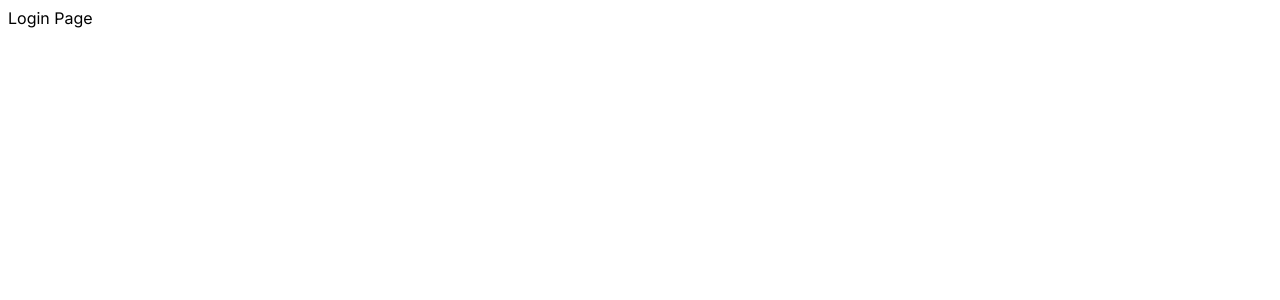
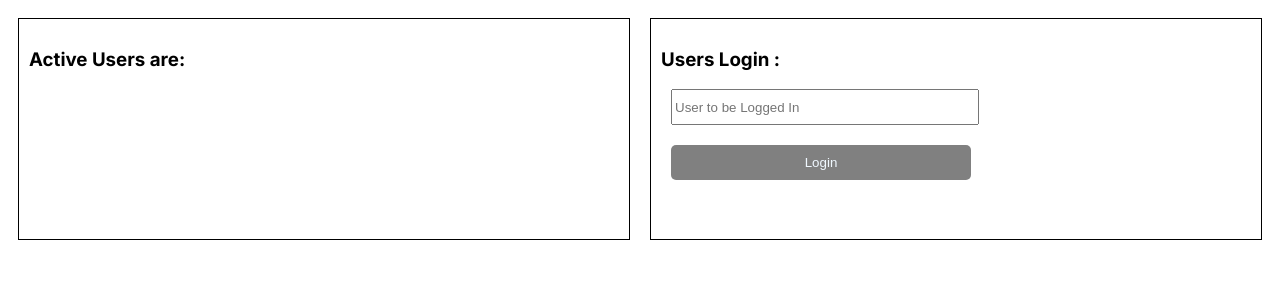
Before and after one commit to SohomSaha045/next-api, a Next.js app: page /login in a window 1280 px wide. Shown: the top 300 px of the page. Built offline with nearby package versions, Linux system fonts and the light colour scheme.

Commit message:
Basic-redux-toolkit-(login Page)

```diff
--- a/package.json
+++ b/package.json
@@ -9,10 +9,12 @@
     "lint": "next lint"
   },
   "dependencies": {
+    "@reduxjs/toolkit": "^1.9.7",
     "mongoose": "^7.6.1",
     "next": "13.5.4",
     "react": "^18",
-    "react-dom": "^18"
+    "react-dom": "^18",
+    "react-redux": "^8.1.3"
   },
   "devDependencies": {
     "eslint": "^8",
--- /dev/null
+++ b/src/app/components/Listlogin.js
@@ -0,0 +1,19 @@
+'use client'
+import { useSelector } from "react-redux"
+
+export default function ListLogin(){
+    const loggedInUser=useSelector((data)=>data.users)
+    console.log(loggedInUser);
+    return (
+        <div className="right">
+        <h3>Active Users are:</h3>
+        {
+            loggedInUser.map((e)=>(
+                <div>
+                {e.name}
+                </div>
+            ))
+        }
+        </div>
+    )
+}
--- /dev/null
+++ b/src/app/components/newLogin.js
@@ -0,0 +1,23 @@
+'use client'
+import { useState } from "react"
+import { loginUser } from "../redux/slice";
+import { useDispatch } from "react-redux";
+
+export default function NewLogin(){
+    const [name,setName]=useState('');
+    const dispatch=useDispatch();
+    const userDispatch=()=>{
+        console.log('name');
+        dispatch(
+            loginUser(name)
+        )
+    }
+    return (
+        <div className="left">
+        <h3> Users Login :</h3>
+        <input type='text' placeholder="User to be Logged In" className="input-field"
+        onChange={(e)=>setName(e.target.value)}></input>
+        <button className="btn" onClick={userDispatch}>Login</button>
+        </div>
+    )
+}
--- a/src/app/layout.js
+++ b/src/app/layout.js
@@ -3,6 +3,7 @@ import { Inter } from 'next/font/google'
 
 const inter = Inter({ subsets: ['latin'] })
 import '../app/style.css';
+import { Providers } from './redux/provider';
 
 export const metadata = {
   title: 'Create Next App',
@@ -12,7 +13,9 @@ export const metadata = {
 export default function RootLayout({ children }) {
   return (
     <html lang="en">
-      <body className={inter.className}>{children}</body>
+      <body className={inter.className}>
+      <Providers>{children}</Providers>
+      </body>
     </html>
   )
 }
--- a/src/app/login/page.jsx
+++ b/src/app/login/page.jsx
@@ -1,7 +1,14 @@
+import ListLogin from "../components/Listlogin"
+import NewLogin from "../components/newLogin"
+
+
 export default function Login(){
     return (
-        <div>
-        Login Page
+        <div className="cont">
+
+        <ListLogin/>
+        <NewLogin/>
+
         </div>
     )
 }
--- /dev/null
+++ b/src/app/redux/provider.js
@@ -0,0 +1,10 @@
+'use client'
+import { store } from "./store";
+
+const { Provider } = require("react-redux");
+
+export function Providers({children}){
+ return <Provider store={store}>
+ {children}
+ </Provider>
+}
--- /dev/null
+++ b/src/app/redux/slice.js
@@ -0,0 +1,22 @@
+const { createSlice,nanoid } = require("@reduxjs/toolkit");
+
+const initialState={
+    users:[]
+}
+const slice = createSlice({
+    name:"LoginUser",
+    initialState,
+    reducers:{
+        loginUser:(state,action)=>{
+            console.log(action);
+            const data={
+                id:nanoid(),
+                name:action.payload
+            }
+            state.users.push(data);
+        }
+
+    }
+});
+export const {loginUser}=slice.actions
+export default slice.reducer;
--- /dev/null
+++ b/src/app/redux/store.js
@@ -0,0 +1,6 @@
+// const {configureStore} from "@reduxjs/toolkit";
+const {configureStore} =require("@reduxjs/toolkit");
+import  reducer  from "./slice";
+export const store=configureStore({
+   reducer:reducer
+})
--- a/src/app/style.css
+++ b/src/app/style.css
@@ -5,7 +5,7 @@
     width: 300px;
 }
 .btn{
-    background-color: skyblue;
+    background-color: grey;
     color: aliceblue;
     border: 0ch;
     width: 300px;
@@ -13,6 +13,10 @@
     padding: 10px;
     border-radius: 5px;
     cursor: pointer;
+}
+.btn:hover{
+    background-color: black;
+    color: aliceblue;
 }
 .add-user{
      margin-top: 100px;
@@ -23,3 +27,22 @@
     width: 100px;
 
 }
+.cont{
+    display: flex;
+    flex-direction: row;
+}
+.right{
+    height: 200px;
+    padding: 10px;
+    border: 1px solid black;
+    flex: 1;
+    margin: 10px;
+  }
+.left{
+    height: 200px;
+    padding: 10px;
+    border: 1px solid black;
+    flex: 1;
+    margin: 10px;
+
+  }
```
Also changed, not shown: src/app/globals.css (line endings or trailing spaces), 1 other file (tests, documents, lock files or other folders).
